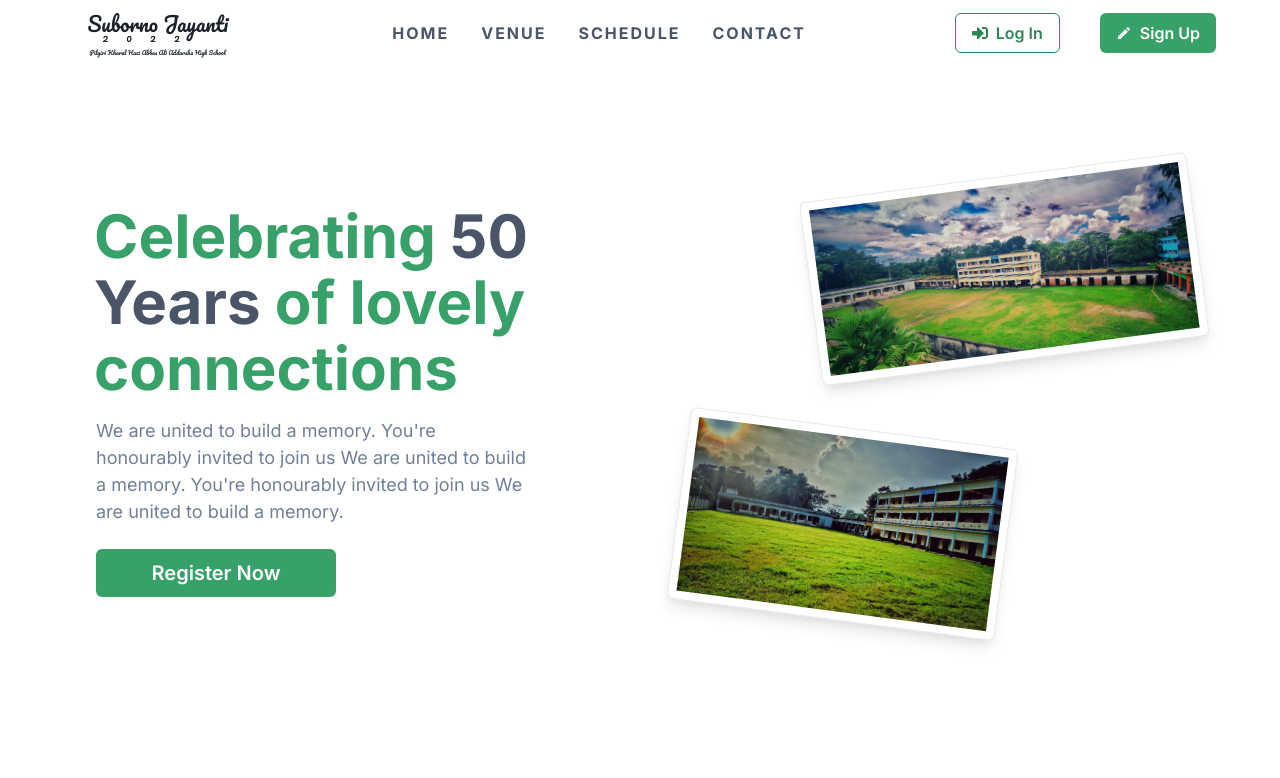
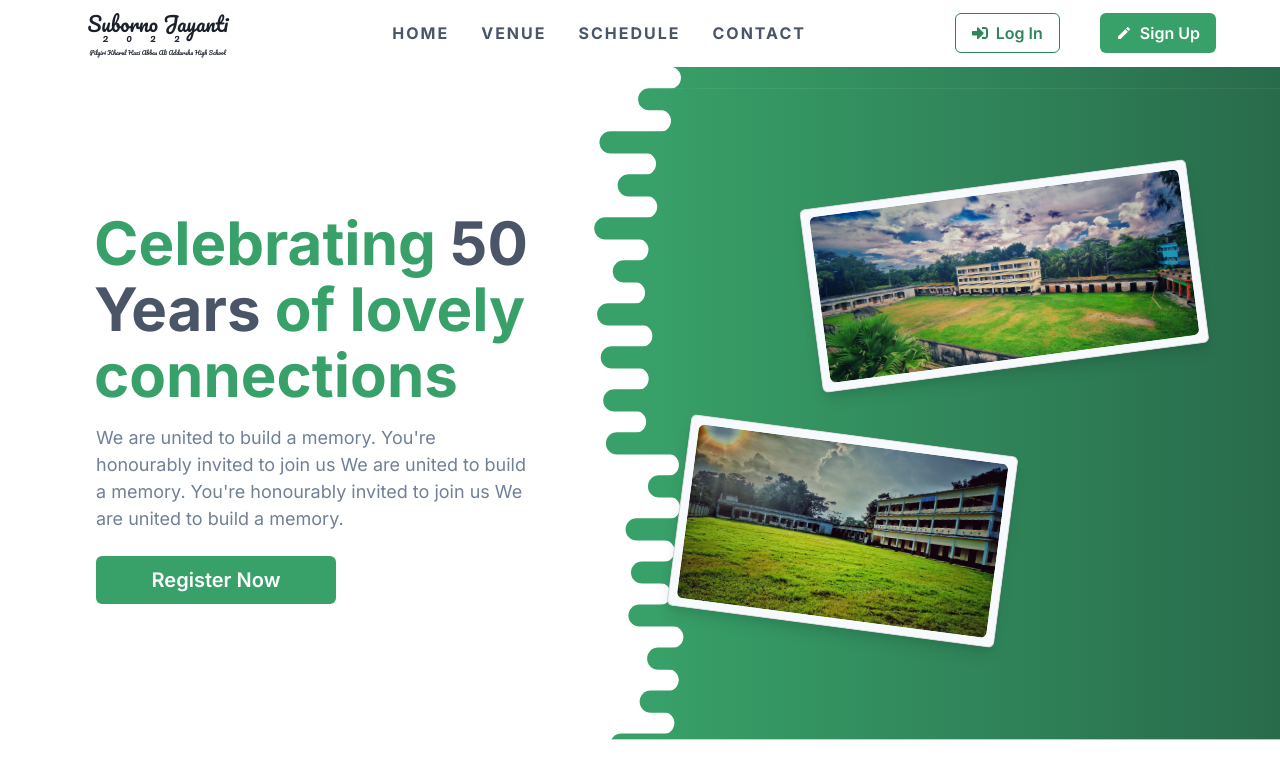
Before and after one commit to inaaki/pkhs_50, a React (Create React App) app: page / in a window 1280 px wide. Shown: the top 778 px of the page. Built offline with nearby package versions, Linux system fonts and the light colour scheme.

Commit message:
feature: add svg background to hero component

```diff
--- a/src/Theme/components/Heading.js
+++ b/src/Theme/components/Heading.js
@@ -2,7 +2,7 @@ const Heading = {
   variants: {
     'hero-heading': {
       color: 'brand.500',
-      fontSize: ['4xl', '5xl', '4xl', '5xl','6xl'],
+      fontSize: ['4xl', '5xl', '4xl', '5xl', '6xl'],
       lineHeight: 1.1,
     },
   },
--- a/src/components/Hero.jsx
+++ b/src/components/Hero.jsx
@@ -9,34 +9,61 @@ import {
   SimpleGrid,
   Square,
   Text,
-  useBreakpointValue,
+  useMediaQuery,
   VStack,
 } from '@chakra-ui/react';
 import React from 'react';
 import school_1 from '../assets/images/school_1.jpeg';
 import school_2 from '../assets/images/school_2.jpeg';
+import hero_bg from '../assets/svg/hero_bg.svg';
 
 function Hero() {
-  const gridColumns = useBreakpointValue({ base: 1, md: 2 });
+  const sectionCss = {
+    bgImage: `url(${hero_bg})`,
+    backgroundRepeat: 'no-repeat',
+    backgroundSize: {
+      base: 'auto 410px',
+      sm: 'auto 450px',
+      md: 'cover',
+    },
+    backgroundPosition: {
+      base: 'bottom -1% center',
+      md: 'center right 90%',
+    },
+  };
 
   return (
-    <Container maxW={'container.2xl'} p="10" pt={{ base: '32', md: '10' }}>
-      <SimpleGrid minH={'90vh'} columns={gridColumns} alignItems="center">
+    <chakra.section sx={sectionCss} mt="66.5px">
+      <Container maxW={'container.2xl'} p="10">
+        <SimpleGrid
+          alignItems="center"
+          columns={{ base: 1, md: 2 }}
+          minH={{ base: 'auto', '2xl': '36.5vw' }}
+          rowGap={10}
+        >
           <VStack
             spacing="6"
             align={{ base: 'center', md: 'start' }}
             ps={{ base: 0, md: '14' }}
           >
-          <Box textAlign={{ base: 'center', md: 'initial' }} maxW={'md'}>
+            <Box
+              textAlign={{ base: 'center', md: 'initial' }}
+              maxW={{
+                base: 'md',
+                md: 'xs',
+                lg: 'sm',
+                xl: 'md',
+              }}
+            >
               <Heading as={'h1'} variant={'hero-heading'} ms="-0.5">
                 Celebrating
                 <chakra.span color={'gray.600'}> 50 Years </chakra.span>
                 of lovely connections
               </Heading>
               <Text mt={4} lineHeight="1.5" pe="2">
-              We are united to build a memory. You're honourably invited to join
-              us We are united to build a memory. You're honourably invited to
-              join us We are united to build a memory.
+                We are united to build a memory. You're honourably invited to
+                join us We are united to build a memory. You're honourably
+                invited to join us We are united to build a memory.
               </Text>
             </Box>
             <Button
@@ -53,10 +80,14 @@ function Hero() {
           </Center>
         </SimpleGrid>
       </Container>
+    </chakra.section>
   );
 }
 
 function HeroImage() {
+  const [isMobile] = useMediaQuery('(hover:none)');
+  console.log(isMobile);
+
   return (
     <Square
       boxSize={['350px', '400px', '400px', '500px', '600px']}
@@ -64,7 +95,7 @@ function HeroImage() {
       data-group
     >
       <ImageCard
-        _groupHover={{ left: '25%' }}
+        _groupHover={!isMobile ? { left: '25%' } : ''}
         left="28.5%"
         pos="absolute"
         src={school_1}
@@ -74,7 +105,7 @@ function HeroImage() {
         width={{ base: '70%', sm: '75%', lg: '65%' }}
       />
       <ImageCard
-        _groupHover={{ left: '10%' }}
+        _groupHover={!isMobile ? { left: '10%' } : ''}
         left="6.5%"
         pos="absolute"
         src={school_2}
@@ -101,13 +132,14 @@ function ImageCard({
   ...props
 }) {
   const baseStyle = {
+    borderRadius: 'md',
     border: '1px',
-    borderColor: 'gray.200',
-    borderRadius: 'md',
+    borderColor: 'blackAlpha.300',
     boxShadow: 'lg',
     cursor: cursor || 'pointer',
     overflow: overflow || 'hidden',
     p: '2',
+    backgroundColor: 'gray.50',
     transition: transition || 'all 250ms cubic-bezier(0.4, 0, 0.2, 1) 50ms',
   };
 
@@ -122,7 +154,7 @@ function ImageCard({
 
   return (
     <Box sx={baseStyle} _hover={hoverStyle} _active={activeStyle} {...props}>
-      <Image borderRadius={baseStyle.md} src={src} srcSet={srcset} />
+      <Image borderRadius={baseStyle.borderRadius} src={src} srcSet={srcset} />
     </Box>
   );
 }
```
Also changed, not shown: src/assets/svg/hero_bg.svg (added). Lines whose indentation alone changed are shown as unchanged.
